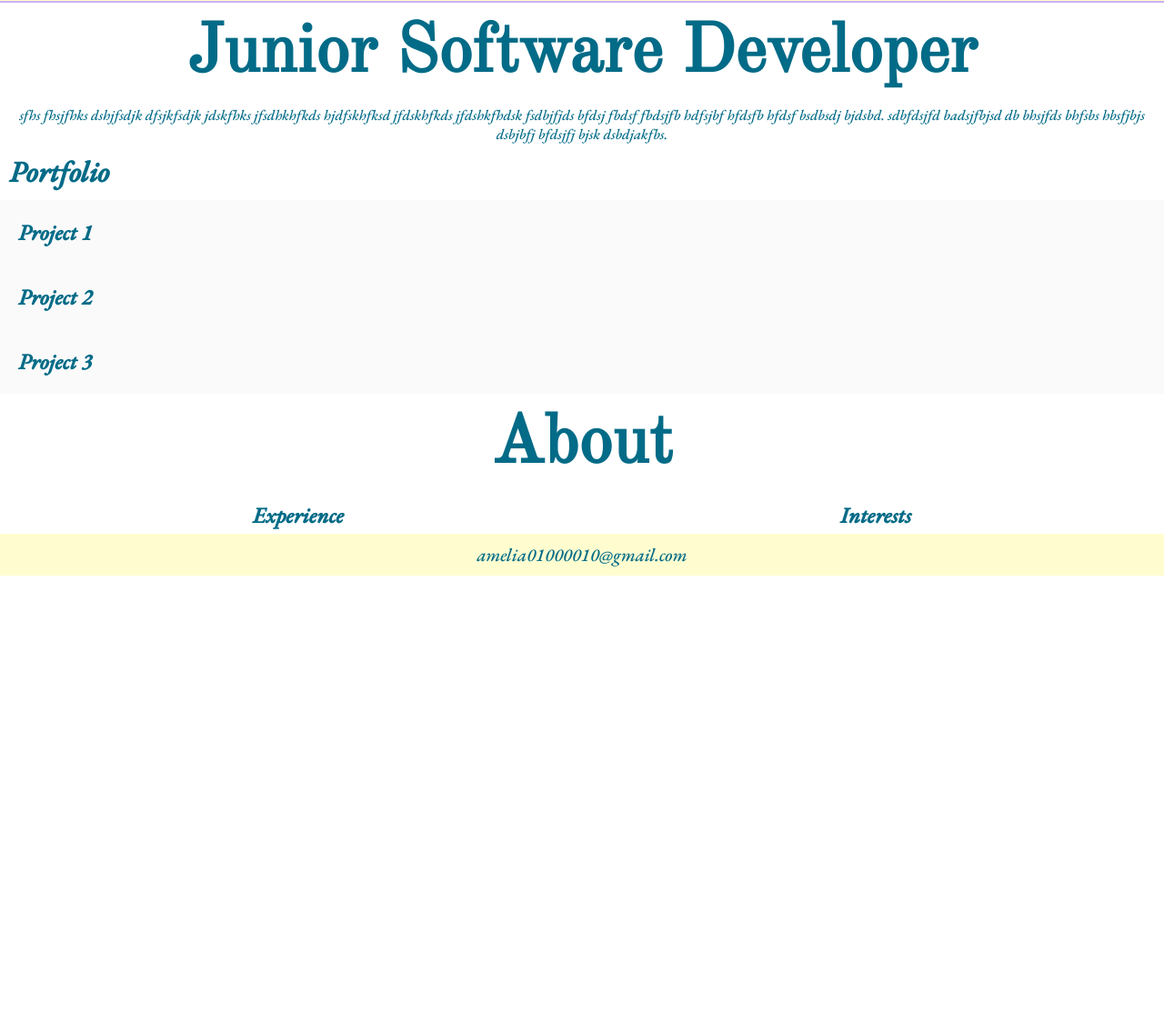
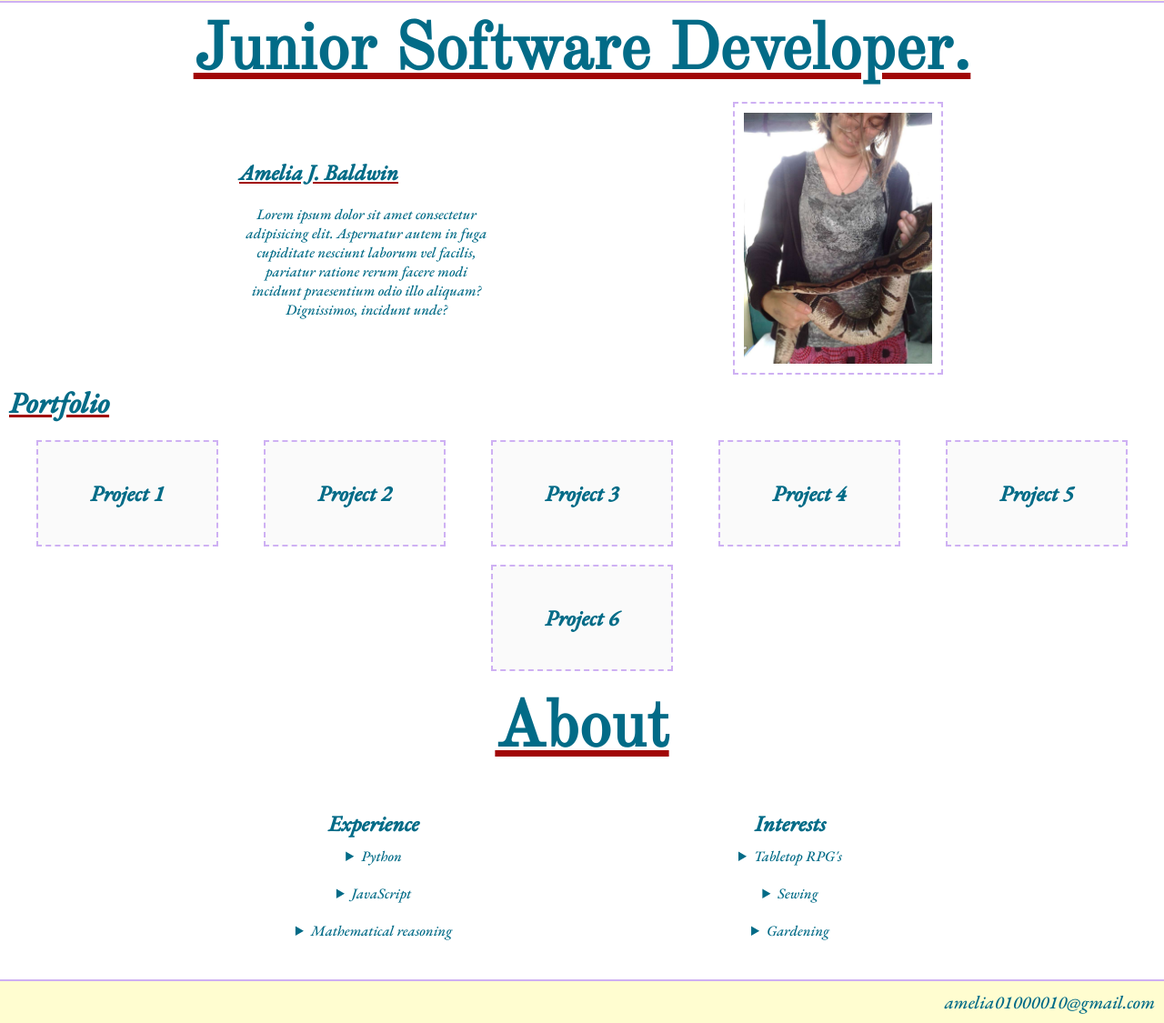
Before and after one commit to ABaldwin1999/ABaldwin1999.github.io, a plain HTML site: page index.html in a window 1280 px wide. Shown: the part 47-1172 px from the top of the page at 91% size. Before the commit the page ends 800 px from the top, so only its background shows below. Drawn offline with nearby package versions, Linux system fonts and the light colour scheme.

Commit message:
more styling added

```diff
--- a/index.html
+++ b/index.html
@@ -1,70 +1,123 @@
 <!DOCTYPE html>
 <html lang="en">
   <head>
-    <meta charset="UTF-8">
-    <meta http-equiv="X-UA-Compatible" content="IE=edge">
-    <meta name="viewport" content="width=device-width, initial-scale=1.0">
+    <meta charset="UTF-8" />
+    <meta http-equiv="X-UA-Compatible" content="IE=edge" />
+    <meta name="viewport" content="width=device-width, initial-scale=1.0" />
     <title>Profile</title>
-    <link rel="stylesheet" href="style.css">
+    <link rel="stylesheet" href="style.css" />
   </head>
   <body>
     <header>
       <nav>
-            <a href="#" >About</a>
-            <a href="#" >Portfolio</a>
-            <a href="#">Contact</a>
+        <a href="#aboutMe">About</a>
+        <a href="#myPortfolio">Portfolio</a>
+        <a href="#contact">Contact</a>
       </nav>
     </header>
-    <div >
-        <h1>
-            Junior Software Developer
-        </h1>
+    <div>
+      <h1>Junior Software Developer.</h1>
       <div class="SelfIntro">
+        <div class="SelfIntroLeft">
+          <h2>Amelia J. Baldwin</h2>
           <p>
-                sfhs fhsjfhks dshjfsdjk dfsjkfsdjk jdskfhks jfsdhkhfkds hjdfskhfksd jfdskhfkds jfdshkfhdsk
-                fsdbjfjds bfdsj fbdsf fbdsjfb hdfsjbf hfdsfb hfdsf bsdbsdj bjdsbd. sdbfdsjfd badsjfbjsd db
-                bhsjfds bhfsbs hbsfjbjs dsbjbfj bfdsjfj bjsk  dsbdjakfbs.
+            Lorem ipsum dolor sit amet consectetur adipisicing elit.
+             Aspernatur autem in fuga cupiditate nesciunt laborum vel facilis,
+             pariatur ratione rerum facere modi incidunt praesentium odio illo aliquam? Dignissimos, incidunt unde?
           </p>
-            <img src="" alt="">
+        </div>
+        <img src="meandasnake.JPEG" alt="A picture of me, holding a snake." />
       </div>
     </div>
     <main>
-        <h1>Portfolio</h1>
+      <h1 id="myPortfolio">Portfolio</h1>
       <div class="PortfolioProjects">
         <div class="PortfolioProject">
-                <img src="" alt="">
+          <img src="" alt="" />
           <h2>Project 1</h2>
           <a href=""></a>
         </div>
         <div class="PortfolioProject">
-                <img src="" alt="">
+          <img src="" alt="" />
           <h2>Project 2</h2>
           <a href=""></a>
         </div>
         <div class="PortfolioProject">
-                <img src="" alt="">
+          <img src="" alt="" />
           <h2>Project 3</h2>
           <a href=""></a>
         </div>
-
+        <div class="PortfolioProject">
+            <img src="" alt="" />
+            <h2>Project 4</h2>
+            <a href=""></a>
+          </div>
+          <div class="PortfolioProject">
+            <img src="" alt="" />
+            <h2>Project 5</h2>
+            <a href=""></a>
+          </div>
+          <div class="PortfolioProject">
+            <img src="" alt="" />
+            <h2>Project 6</h2>
+            <a href=""></a>
+          </div>
       </div>
     </main>
-    <div >
-        <h1>About</h1>
+    <div>
+      <h1 id="aboutMe">About</h1>
     </div>
-    <div class="Grid-container">
-        <div>
+    <div class="About">
+      <div class="InfoBox">
         <h2>Experience</h2>
+        <ul>
+            <li>
+                <details>
+                    <summary>Python</summary>
+                    <p>I have multiple years experience coding with python</p>
+                </details>
+            </li>
+            <li>
+                <details>
+                    <summary>JavaScript</summary>
+                    <p></p>
+                </details>
+            </li>
+            <li>
+                <details>
+                    <summary>Mathematical reasoning</summary>
+                    <p>.</p>
+                </details>
+            </li>
+        </ul>
       </div>
-        <div>
+      <div class="InfoBox">
         <h2>Interests</h2>
+        <ul>
+            <li>
+                <details>
+                    <summary>Tabletop RPG's</summary>
+                    <p></p>
+                </details>
+            </li>
+            <li>
+                <details>
+                    <summary>Sewing</summary>
+                    <p>I dream that one day I will make a hat.</p>
+                </details>
+            </li>
+            <li>
+                <details>
+                    <summary>Gardening</summary>
+                    <p>.</p>
+                </details>
+            </li>
+        </ul>
       </div>
     </div>
 
-
     <footer>
-    <address>amelia01000010@gmail.com</address>
+      <address id="contact">amelia01000010@gmail.com</address>
     </footer>
-
   </body>
 </html>
--- a/style.scss
+++ b/style.scss
@@ -8,6 +8,7 @@ $color-secondary: #ceb0f3;
 $color-primary: #026b87;
 $color-white: #fafafa;
 $color-footer: #fffdd0;
+$color-underline: #a10606;
 
 *{
     margin: 0;
@@ -22,6 +23,8 @@ a:link,
 a:visited {
     text-decoration: none;
     font-family: $font-links;
+    height: auto;
+    padding: 5px;
 }
 nav{
     height: 50px;
@@ -41,7 +44,8 @@ div{
     font-family: $font-title;
     padding: 10px 20px;
     text-align: center;
-    font-size: 75px;
+    font-size: 4.5rem;
+    text-decoration: underline $color-underline;
    }
     p{
         margin:0 1.45%;
@@ -53,35 +57,77 @@ main{
     h1{
         padding: 10px 10px;
         text-align: left;
+        text-decoration: underline $color-underline;
     }
 }
 
 footer{
     background-color: $color-footer;
     font-size: 20px;
+    border-top: 2px solid $color-secondary;
     height: auto;
     padding: 10px 10px;
+    display: flex;
+    justify-content: right;
+}
+.PortfolioProjects{
+    display: flex;
+    flex-direction: row;
+    flex-wrap: wrap;
+    justify-content: space-evenly;
 }
 
 .PortfolioProject{
-    width: auto;
+    width: 200px;
+    height: auto;
     background-color: $color-white;
-    text-align: center;
+    text-align: left;
+    margin: 10px 10px;
     padding: 20px 20px;
     color: $color-primary;
-    display: flex;
-    flex-direction: row;
+    border: 2px dashed $color-secondary;
 }
 
 .SelfIntro{
     display: flex;
-    justify-content: space-between;
+    justify-content: space-evenly;
     align-items: center;
+    flex-wrap: wrap;
+
+    img{
+        height: 300px;
+        width: auto;
+        padding: 10px 10px;
+        border: 2px dashed $color-secondary;
+    }
+    h2{
+        text-decoration: underline $color-underline;
+        text-align: left;
+        padding: 10px;
+    }
+    p{
+        padding: 10px;
+    }
+}
+.SelfIntroLeft{
+    height: auto;
+    width: 300px;
+    margin: 10px;
 }
 
-.Grid-container{
-    display: grid;
-    grid-template-columns: auto auto;
-    text-align: center;
-    padding: 5px;
+.About{
+    padding: 1% 10%;
+    display: flex;
+    justify-content: space-evenly;
+    align-items:flex-start;
+    flex-wrap: wrap;
 }
+ .InfoBox{
+    text-align: start;
+    width: 350px;
+    padding: 20px;
+    li{
+        padding: 10px;
+        list-style: none;
+    }
+}
```
Also changed, not shown: meandasnake.JPEG (added), style.css. Lines whose indentation alone changed are shown as unchanged.
